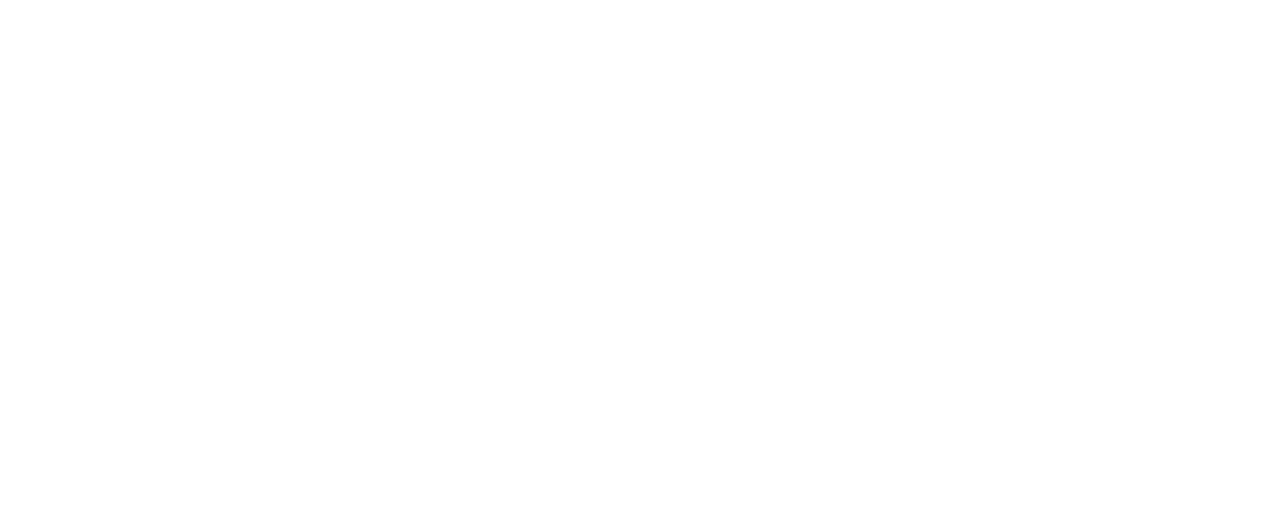
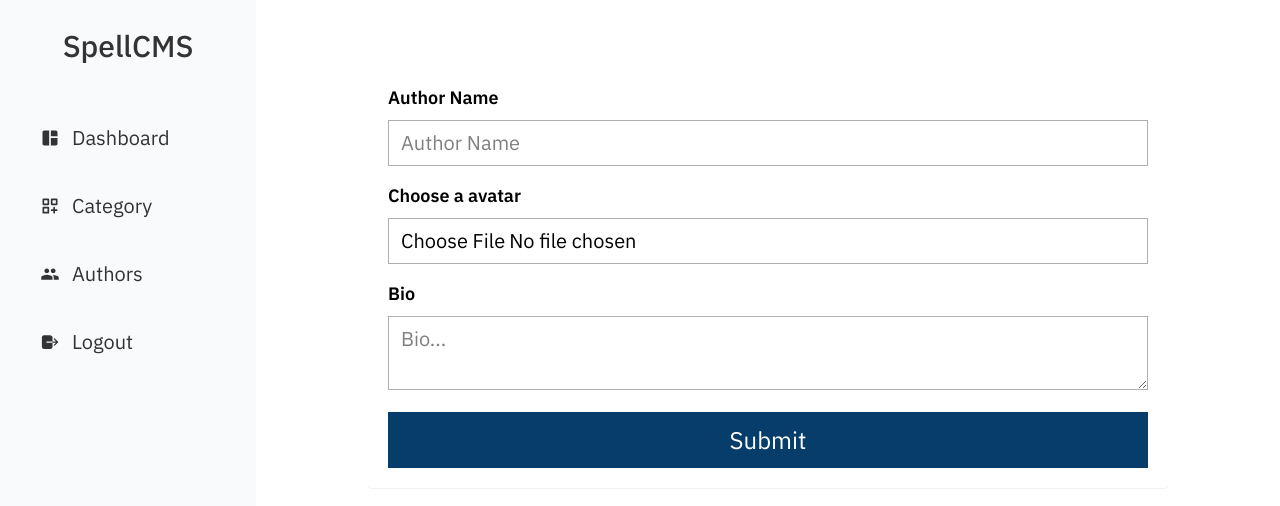
Before and after one commit to itsashim/SpellCMS, a React (Vite) app: page /authors/create in a window 1280 px wide. Before the commit this address had no page. Shown: the top 506 px of the page. Built offline with nearby package versions, Linux system fonts and the light colour scheme; sample sign-in values are in the browser's storage.

Commit message:
feat: implement author creation UI and form validation

```diff
--- a/package.json
+++ b/package.json
@@ -23,6 +23,7 @@
     "react-icons": "^5.5.0",
     "react-router": "^7.6.0",
     "react-router-dom": "^7.6.0",
+    "sonner": "^2.0.3",
     "tailwindcss": "^4.1.7",
     "zod": "^3.25.3"
   },
--- a/src/App.css
+++ b/src/App.css
@@ -40,6 +40,10 @@
   .table-head{
     @apply px-6 py-3 text-left text-lg font-medium text-gray-500 tracking-wider;
   }
+
+  .btn-create{
+    @apply px-6 py-3 rounded-sm text-xl bg-primary text-white flex max-w-max items-center gap-2;
+  }
 }
 
 body{
--- /dev/null
+++ b/src/components/CreateBtn.tsx
@@ -0,0 +1,22 @@
+import type { ReactNode } from 'react';
+import { IoAddSharp } from 'react-icons/io5'
+import { Link } from 'react-router-dom'
+
+interface CreateBtnProps {
+  children: ReactNode;
+  to: string;
+  ariaLabel: string;
+  width: string;
+}
+function CreateBtn({children,to,ariaLabel,width}: CreateBtnProps) {
+  return (
+    <div className={`mx-auto mb-7 max-w-[${width}]`}>
+        <Link to={to} aria-label={ariaLabel} className='btn-create ms-auto'>
+          <IoAddSharp className="text-2xl text-white"/>
+          {children}
+        </Link>
+    </div>
+  )
+}
+
+export default CreateBtn
--- /dev/null
+++ b/src/components/ui/Authors/CreateAuthorForm.tsx
@@ -0,0 +1,58 @@
+import { useForm } from "react-hook-form"
+
+import { z } from "zod";
+import { zodResolver } from "@hookform/resolvers/zod";
+
+// Schema validation
+const authorSchema = z.object({
+  name: z.string().min(1, "Name is required"),
+  bio: z.string().min(10, "Bio should be at least 10 characters"),
+  avatar: z.any().refine((files) => files?.[0], "Avatar is required")
+});
+
+type AuthorFormData = z.infer<typeof authorSchema>;
+
+function CreateAuthorForm() {
+   const {
+    register,
+    handleSubmit,
+    formState: {errors}
+  } = useForm<AuthorFormData>({
+    resolver: zodResolver(authorSchema),
+  });
+
+  const onSubmit = (data: AuthorFormData) => {
+    console.log("Form Data", data);
+
+    const avatarFile = data.avatar[0];
+    console.log("Avatar File:", avatarFile);
+  };
+  return (
+    <form onSubmit={handleSubmit(onSubmit)} className="max-w-[800px] mx-auto p-5 rounded-sm shadow-2xs mt-10">
+        <div className="mb-4 ">
+            <label className="block text-lg font-semibold mb-2" htmlFor="name">Author Name</label>
+            <input className="border-1 px-3 py-2 border-bd-gray w-full text-xl" type='text' placeholder='Author Name' {...register("name")}/>
+        {errors.name && (
+          <p className="text-red-500 text-sm mt-1">{errors.name.message}</p>
+        )}
+        </div>
+        <div className="mb-4">
+            <label className="block text-lg font-semibold mb-2" htmlFor="">Choose a avatar</label>
+            <input accept=".jpg,.jpeg,.png" className="border-1 px-3 py-2 border-bd-gray w-full text-xl" type="file" {...register("avatar")}/>
+            {typeof errors.avatar?.message === 'string' && (
+                <p className="text-red-500 text-sm mt-1">{errors.avatar.message}</p>
+            )}
+        </div>
+        <div className="mb-4">
+            <label htmlFor="" className="block text-lg font-semibold mb-2">Bio</label>
+            <textarea className="border-1 px-3 py-2 border-bd-gray w-full text-xl" placeholder='Bio...' {...register("bio")}></textarea>
+        {errors.bio && (
+          <p className="text-red-500 text-sm mt-1">{errors.bio.message}</p>
+        )}
+        </div>
+        <button type="submit" className="btn-primary w-full">Submit</button>
+    </form>
+  )
+}
+
+export default CreateAuthorForm
--- /dev/null
+++ b/src/components/ui/Dashboard/CreatePostForm.tsx
@@ -0,0 +1,9 @@
+import React from 'react'
+
+function CreatePostForm() {
+  return (
+    <div>CreatePostForm</div>
+  )
+}
+
+export default CreatePostForm
--- a/src/pages/Authors.tsx
+++ b/src/pages/Authors.tsx
@@ -1,3 +1,4 @@
+import CreateBtn from '../components/CreateBtn';
 import AuthorsTableRow from '../components/ui/Authors/AuthorsTableRow'
 import DashboardLayout from '../components/ui/Dashboard/DashboardLayout'
 import { useAuthors } from '../hooks/useAuthors'
@@ -6,6 +7,9 @@
     const {data:authors =[]} = useAuthors();
   return (
     <DashboardLayout>
+      <CreateBtn width="1000px" to="/authors/create" ariaLabel="Create new Author">
+        Create Author
+      </CreateBtn>
       <div className="rounded-lg border border-gray-200 shadow-sm max-w-[1000px] mx-auto">
         <table className="min-w-full divide-y divide-gray-200 bg-white text-xl">
           {/* Table Header */}
--- a/src/pages/Category.tsx
+++ b/src/pages/Category.tsx
@@ -1,3 +1,4 @@
+import CreateBtn from '../components/CreateBtn';
 import CategoryTableRow from '../components/ui/Category/CategoryTableRow'
 import DashboardLayout from '../components/ui/Dashboard/DashboardLayout'
 import { useCategories } from '../hooks/useCategories'
@@ -6,6 +7,9 @@
     const {data:categories =[]} = useCategories();
   return (
     <DashboardLayout>
+      <CreateBtn width='800px' to="/category/create" ariaLabel="Create new category">
+        Create Category
+      </CreateBtn>
       <div className="rounded-lg border border-gray-200 shadow-sm max-w-[800px] mx-auto">
         <table className="min-w-full divide-y divide-gray-200 bg-white text-xl">
           {/* Table Header */}
--- /dev/null
+++ b/src/pages/CreateAuthor.tsx
@@ -0,0 +1,12 @@
+import CreateAuthorForm from '../components/ui/Authors/CreateAuthorForm'
+import DashboardLayout from '../components/ui/Dashboard/DashboardLayout'
+
+function CreateAuthor() {
+  return (
+    <DashboardLayout>
+        <CreateAuthorForm/>
+    </DashboardLayout>
+  )
+}
+
+export default CreateAuthor
--- /dev/null
+++ b/src/pages/CreateCategory.tsx
@@ -0,0 +1,11 @@
+import DashboardLayout from '../components/ui/Dashboard/DashboardLayout'
+
+function CreateCategory() {
+  return (
+    <DashboardLayout>
+        create category
+    </DashboardLayout>
+  )
+}
+
+export default CreateCategory
--- /dev/null
+++ b/src/pages/CreatePost.tsx
@@ -0,0 +1,11 @@
+import DashboardLayout from '../components/ui/Dashboard/DashboardLayout'
+
+function CreatePost() {
+  return (
+    <DashboardLayout>
+        Create Post
+    </DashboardLayout>
+  )
+}
+
+export default CreatePost
--- a/src/pages/Dashboard.tsx
+++ b/src/pages/Dashboard.tsx
@@ -1,6 +1,8 @@
 import DashboardLayout from "../components/ui/Dashboard/DashboardLayout";
 import PostTableRow from "../components/ui/Dashboard/PostTableRow";
 import { usePosts } from "../hooks/usePost";
+import CreateBtn from "../components/CreateBtn";
+
 
 interface Post {
   id: number;
@@ -19,6 +21,9 @@
   console.log(posts);
   return (
     <DashboardLayout>
+      <CreateBtn width="1600px" to="/create-post" ariaLabel="Create new post">
+        Create Post
+      </CreateBtn>
       <div className="rounded-lg border border-gray-200 shadow-sm max-w-[1600px] mx-auto">
         <table className="min-w-full divide-y divide-gray-200 bg-white text-xl">
           {/* Table Header */}
--- a/src/routes/AppRoutes.tsx
+++ b/src/routes/AppRoutes.tsx
@@ -4,6 +4,9 @@
 import Dashboard from '../pages/Dashboard'
 import Category from '../pages/Category'
 import Authors from '../pages/Authors'
+import CreatePost from '../pages/CreatePost'
+import CreateCategory from '../pages/CreateCategory'
+import CreateAuthor from '../pages/CreateAuthor'
 
 function AppRoutes() {
   return (
@@ -11,8 +14,11 @@
           <Route path="/login" element={<Login />} />
           <Route element={<ProtectedRoute/>}>
             <Route path="/" element={<Dashboard />} />
+            <Route path="/create-post" element={<CreatePost/>} />
+            <Route path="/authors" element={<Authors/>} />
+            <Route path="/authors/create" element={<CreateAuthor/>} />
             <Route path="/category" element={<Category />} />
-            <Route path="/authors" element={<Authors/>} />
+            <Route path="/category/create" element={<CreateCategory />} />
           </Route>
         </Routes>
   )
```
Also changed, not shown: 1 other file (tests, documents, lock files or other folders).
